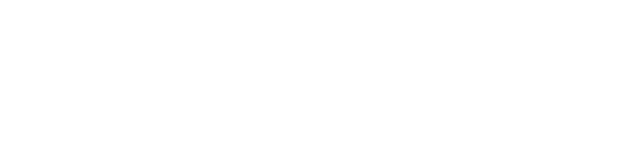
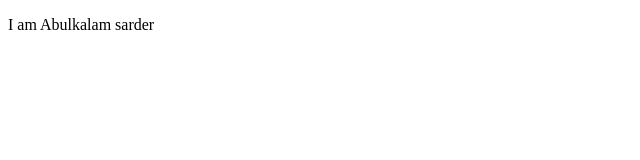
Before and after one commit to AKSarder/Corona_theme, a plain HTML site: page demo.html in a window 1280 px wide. Shown: the whole page, without its empty margins (0-640 px from the left). Drawn offline with Linux system fonts and the light colour scheme.

Commit message:
demo file edited

```diff
--- a/demo.html
+++ b/demo.html
@@ -7,6 +7,6 @@
     <title>Demo</title>
 </head>
 <body>
-
+    <p>I am Abulkalam sarder</p>
 </body>
 </html>
```
